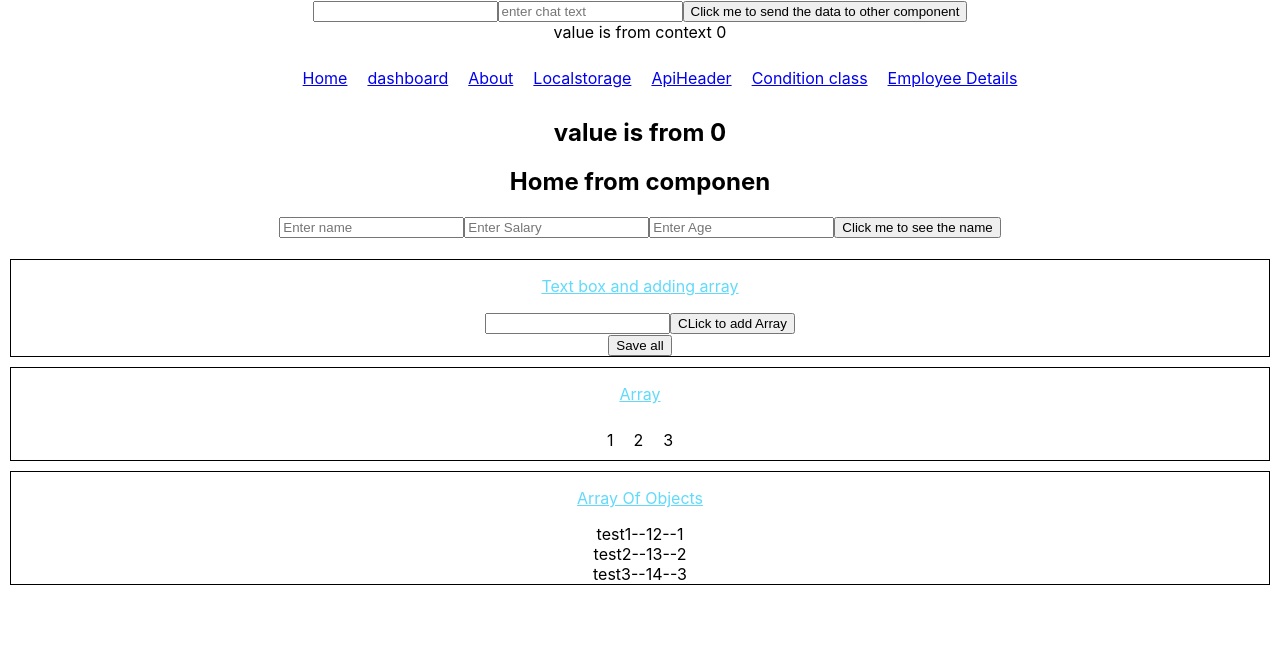
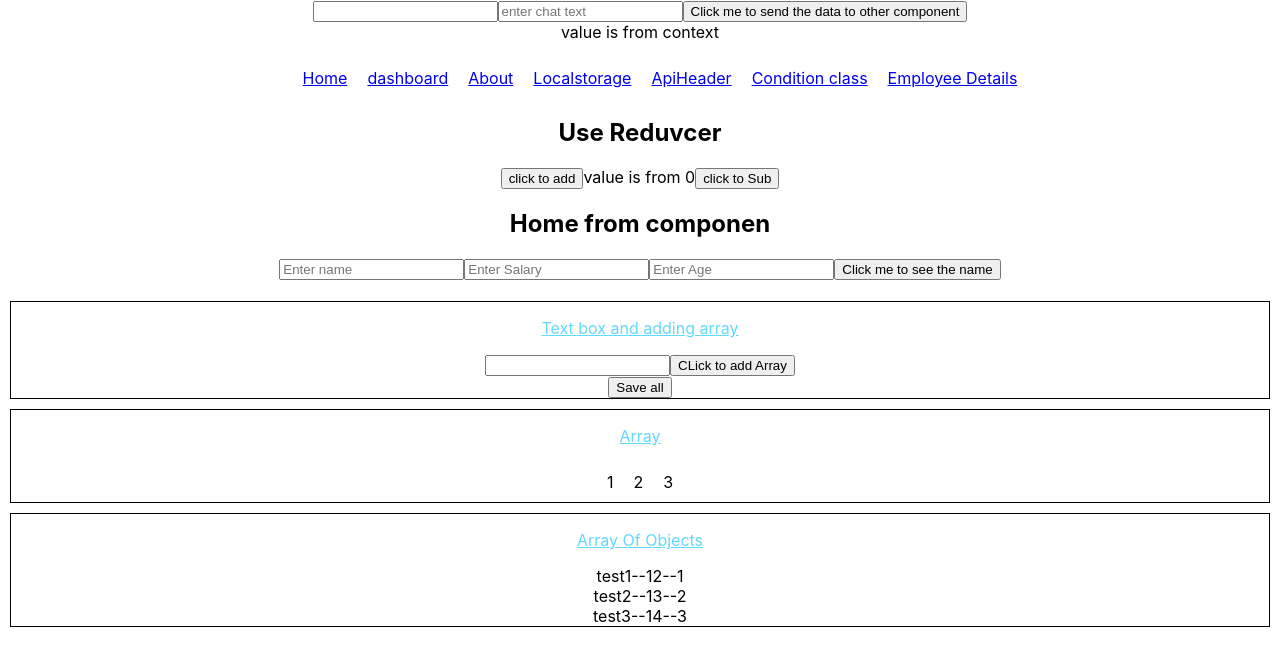
Before and after one commit to programmerpraveenkumar/react_js, a React (Create React App) app: page / in a window 1280 px wide. Shown: the top 666 px of the page. Built offline with nearby package versions, Linux system fonts and the light colour scheme.

Commit message:
useReducer

```diff
--- a/src/ContextTest.js
+++ b/src/ContextTest.js
@@ -1,11 +1,26 @@
-import React, { useEffect, createContext, useState  } from 'react';
-
+import React, { useEffect, createContext, useState, useReducer  } from 'react';
+const initialState = 0;
+const reducer = (state, action) => {
+    console.log(action.type)  ;
+  switch (action.type) {
+    case 'inc': return state + 1;
+    case 'dec': return state - 1;
+    default: throw new Error('Unexpected action');
+  }
+};
 //common storage
 export const ContextTest = createContext();
 
+// export const TestProvider = ({children})=>{
+//     const [name,setName] = useState('0');
+//     return(
+//         <ContextTest.Provider value={{name,setName}}>{children}</ContextTest.Provider>
+//     )
+// };
+
 export const TestProvider = ({children})=>{
-    const [name,setName] = useState('0');
+    const contextValue = useReducer(reducer, initialState);
     return(
-        <ContextTest.Provider value={{name,setName}}>{children}</ContextTest.Provider>
+        <ContextTest.Provider value={contextValue}>{children}</ContextTest.Provider>
     )
 };
--- a/src/Home.js
+++ b/src/Home.js
@@ -5,7 +5,8 @@ function Home(props) {
     const [name2,setName2] = useState();
     const [age,setAge] = useState();
     const [salary,setSalary] = useState();
-    const contxtValue = useContext(ContextTest);
+    //const contxtValue = useContext(ContextTest);
+    const[contxtWithRecuer,dispatch] = useContext(ContextTest);
     const [serverResponse,setServerResponse] = useState();
 
     //2nd param->empty array will work like oninit in function component
@@ -18,7 +19,8 @@ function Home(props) {
         ngdestroy->before page gets destroy.
     */
     const updateContextValueFortest = ()=>{
-      contxtValue.setName('updated in homecomponent');
+      //contxtValue.setName('updated in homecomponent');
+     //dispatch({"type":"dec"})
     }
    const handleChange=(value)=>{
       setName(value);
@@ -95,7 +97,13 @@ function Home(props) {
   //hooks
     return (
       <div>
-        <h2>value is from {contxtValue.name}</h2>
+        {/* <h2>value is from {contxtValue.name}</h2> */}
+        <div>
+        <h2>Use Reduvcer</h2>
+        <button onClick={()=> dispatch({"type":"inc"})}>click to add</button>
+          value is from {contxtWithRecuer}
+        <button onClick={()=> dispatch({"type":"dec"})}>click to Sub</button>
+          </div>
         <h2>Home from componen {props.name}</h2>
         <input type="text" value={name} placeholder="Enter name" onChange={(e) =>setName(e.target.value)} />
         <input type="text" value={salary} placeholder="Enter Salary"   onChange={(e) =>setSalary(e.target.value)} />
```
Also changed, not shown: src/App.js (+1 -8 lines), src/Reducer/Reducer.js (added, +9 -0 lines).
